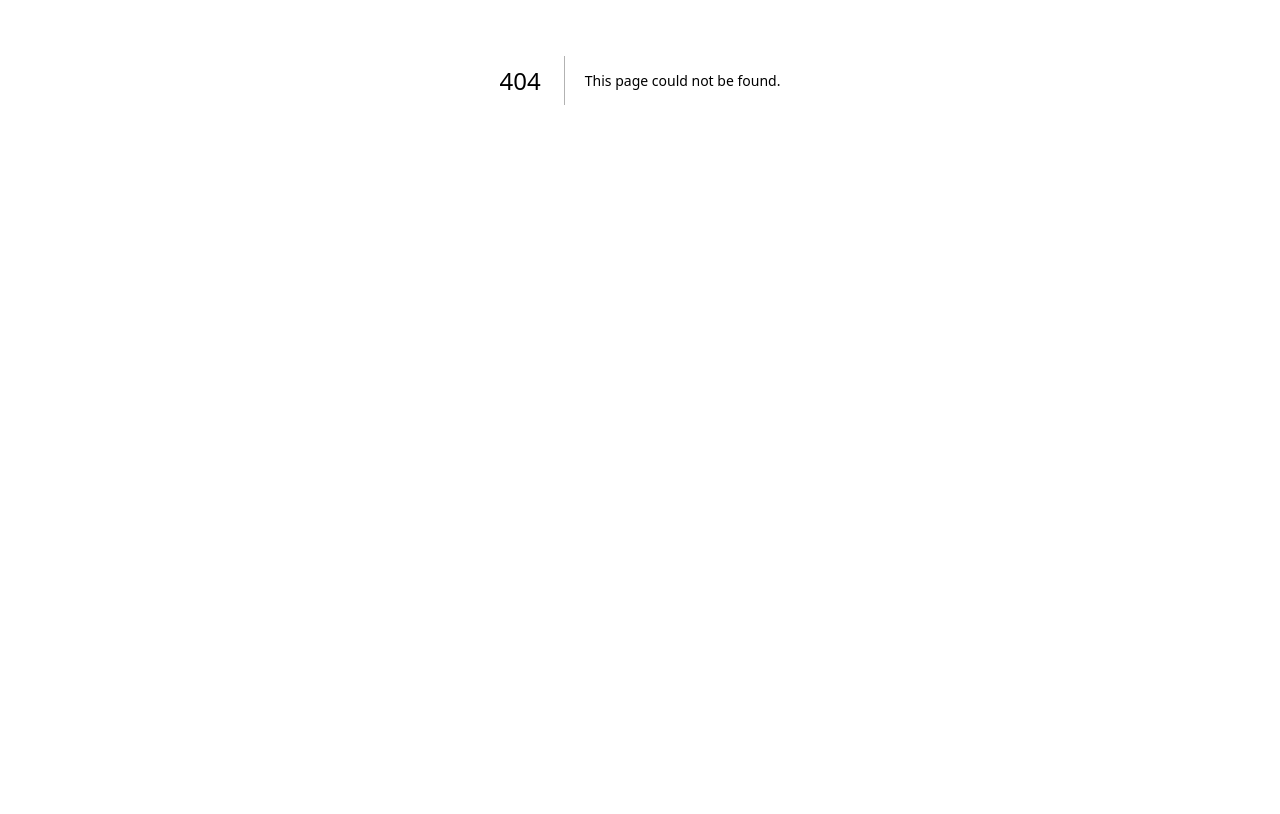
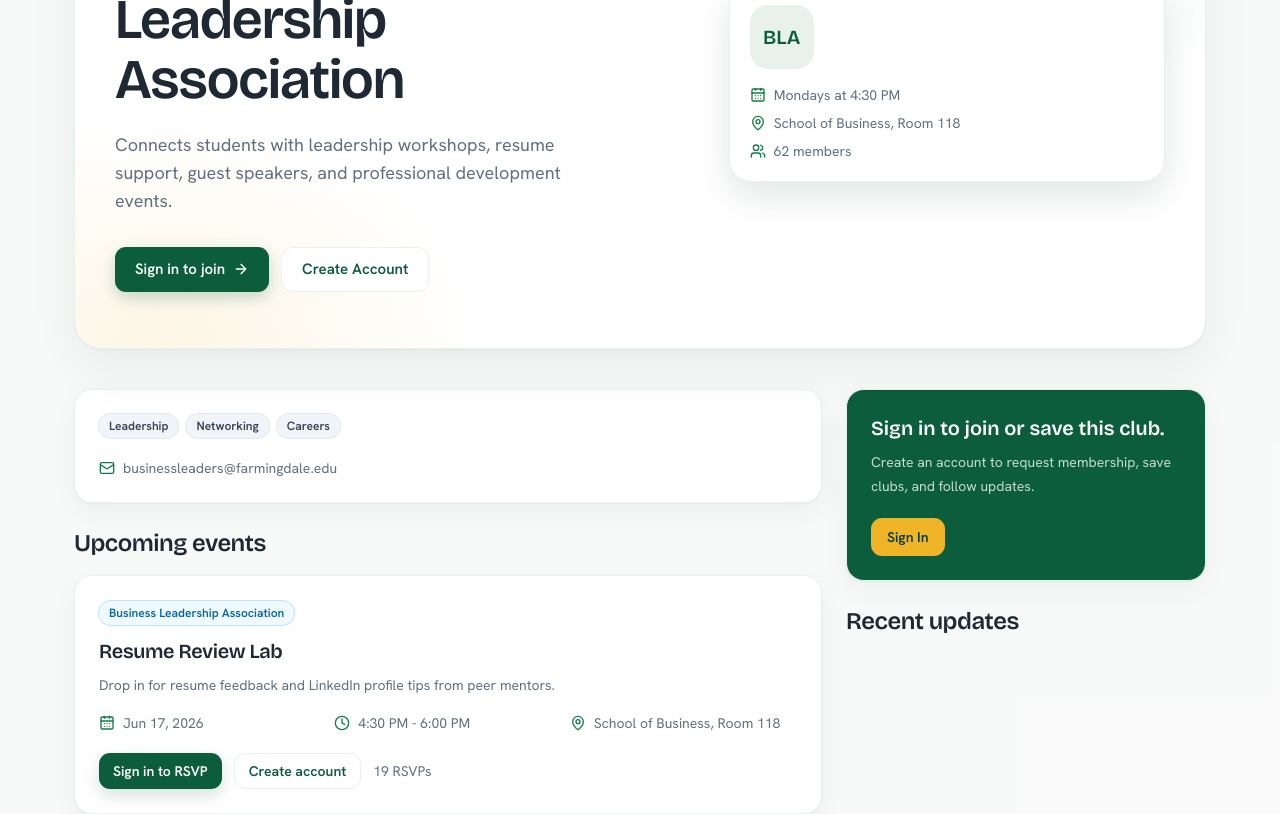
Before and after one commit to sambatrausmc/RamLink, a Next.js app: page /clubs/business-leaders in a window 1280 px wide. Before the commit this address had no page. Shown: the part 320-1134 px from the top of the page. Before the commit the page ends 800 px from the top, so only its background shows below. Built offline with nearby package versions, Linux system fonts and the light colour scheme.

Commit message:
Add public club profile page

```diff
--- /dev/null
+++ b/app/(public)/clubs/[clubId]/page.tsx
@@ -0,0 +1,188 @@
+// standard next.js routing and UI icons
+import Link from "next/link";
+import { notFound } from "next/navigation";
+import { ArrowRight, CalendarDays, Mail, MapPin, Users } from "lucide-react";
+
+// grabbing Sam's shared cards and UI primitives
+import { AnnouncementCard } from "@/components/cards/announcement-card";
+import { EventCard } from "@/components/cards/event-card";
+import { ResourceCard } from "@/components/cards/resource-card";
+import { PageHero } from "@/components/common/page-hero";
+import { Badge } from "@/components/ui/badge";
+import { Card, CardContent } from "@/components/ui/card";
+
+// pulling in our mock data helper functions
+import {
+    getAnnouncementsForClub,
+    getClubById,
+    getEventsForClub,
+    getResourcesForClub,
+} from "@/lib/mock-data";
+
+// this sets up the expected URL parameter for the dynamic route (e.g., /clubs/cs-club)
+type ClubProfilePageProps = {
+    params: Promise<{ clubId: string }>;
+};
+
+export default async function ClubProfilePage({ params }: ClubProfilePageProps) {
+    // grab the specific club ID from the URL
+    const { clubId } = await params;
+
+    // fetch the main club data
+    const club = getClubById(clubId);
+
+    // if someone types a random club name in the URL that doesn't exist, boot them to the 404 page
+    if (!club) {
+        notFound();
+    }
+
+    // fetch all the related content for this specific club
+    const clubEvents = getEventsForClub(club.id);
+    const clubAnnouncements = getAnnouncementsForClub(club.id);
+    const clubResources = getResourcesForClub(club.id);
+
+    return (
+        // main background wrapper
+        <div className="bg-brand-surface/70">
+            <div className="mx-auto w-full max-w-[1180px] space-y-10 px-5 py-12 md:px-6 md:py-16">
+
+                {/* huge hero section at the top detailing the club */}
+                <PageHero
+                    eyebrow={club.category}
+                    title={
+                        <>
+                            {club.name}
+                        </>
+                    }
+                    description={club.description}
+                    actions={
+                        <>
+                            {/* prompt unregistered users to log in if they want to join */}
+                            <Link
+                                href="/login"
+                                className="inline-flex items-center justify-center gap-2 rounded-[11px] bg-brand-forest px-5 py-3.5 text-[15px] font-semibold leading-none text-white shadow-[0_6px_16px_rgba(11,93,59,0.22)] transition hover:-translate-y-0.5 hover:bg-brand-forestDark"
+                            >
+                                Sign in to join
+                                <ArrowRight className="h-4 w-4" />
+                            </Link>
+                            <Link
+                                href="/register"
+                                className="inline-flex items-center justify-center rounded-[11px] border border-brand-mist bg-white px-5 py-3.5 text-[15px] font-semibold leading-none text-brand-forest transition hover:-translate-y-0.5 hover:border-brand-greenLight hover:bg-brand-surface"
+                            >
+                                Create Account
+                            </Link>
+                        </>
+                    }
+                    aside={
+                        // this side card displays all the quick logistical info for the club
+                        <div className="rounded-[22px] border border-brand-mist bg-white p-5 shadow-lift">
+                            <div className="grid h-16 w-16 place-items-center rounded-[18px] bg-brand-mist font-display text-xl font-semibold text-brand-forest">
+                                {club.shortName}
+                            </div>
+                            <div className="mt-4 space-y-2 text-sm text-brand-muted">
+                                <p className="flex items-center gap-2">
+                                    <CalendarDays className="h-4 w-4 text-brand-green" />
+                                    {club.meetingSchedule}
+                                </p>
+                                <p className="flex items-center gap-2">
+                                    <MapPin className="h-4 w-4 text-brand-green" />
+                                    {club.meetingLocation}
+                                </p>
+                                <p className="flex items-center gap-2">
+                                    <Users className="h-4 w-4 text-brand-green" />
+                                    {club.memberCount} members
+                                </p>
+                            </div>
+                        </div>
+                    }
+                />
+
+                {/* Main content grid:
+                  Splits the page into a wide left column for details and a narrower right column for announcements/CTAs.
+                */}
+                <section className="grid gap-6 xl:grid-cols-[1fr_360px]">
+
+                    {/* LEFT COLUMN */}
+                    <div className="space-y-6">
+
+                        {/* tags and contact email */}
+                        <Card>
+                            <CardContent>
+                                <div className="flex flex-wrap gap-2">
+                                    {club.tags.map((tag) => (
+                                        <Badge key={tag} tone="slate">
+                                            {tag}
+                                        </Badge>
+                                    ))}
+                                </div>
+                                <p className="mt-5 flex items-center gap-2 text-sm text-brand-muted">
+                                    <Mail className="h-4 w-4 text-brand-green" />
+                                    {club.contactEmail}
+                                </p>
+                            </CardContent>
+                        </Card>
+
+                        {/* upcoming events list */}
+                        <section className="space-y-4">
+                            <h2 className="font-display text-2xl font-semibold tracking-[-0.02em] text-brand-ink">Upcoming events</h2>
+                            {/* checks if they have events; if not, shows a friendly empty state message */}
+                            {clubEvents.length ? (
+                                clubEvents.map((event) => <EventCard key={event.id} event={event} actionMode="public" />)
+                            ) : (
+                                <Card>
+                                    <CardContent>
+                                        <p className="text-sm text-brand-muted">No upcoming events are listed yet.</p>
+                                    </CardContent>
+                                </Card>
+                            )}
+                        </section>
+
+                        {/* forms and resources list */}
+                        <section className="space-y-4">
+                            <h2 className="font-display text-2xl font-semibold tracking-[-0.02em] text-brand-ink">Forms and resources</h2>
+                            {/* same empty state logic here for resources */}
+                            {clubResources.length ? (
+                                clubResources.map((resource) => <ResourceCard key={resource.id} resource={resource} />)
+                            ) : (
+                                <Card>
+                                    <CardContent>
+                                        <p className="text-sm text-brand-muted">No resources are listed yet.</p>
+                                    </CardContent>
+                                </Card>
+                            )}
+                        </section>
+                    </div>
+
+                    {/* RIGHT COLUMN */}
+                    <aside className="space-y-6">
+
+                        {/* big green call-to-action box to encourage signups */}
+                        <Card className="bg-brand-forest text-white">
+                            <CardContent>
+                                <h2 className="font-display text-xl font-semibold">Sign in to join or save this club.</h2>
+                                <p className="mt-2 text-sm leading-6 text-brand-mist/85">
+                                    Create an account to request membership, save clubs, and follow updates.
+                                </p>
+                                <Link
+                                    href="/login"
+                                    className="mt-5 inline-flex items-center justify-center rounded-[11px] bg-brand-goldLight px-4 py-3 text-sm font-semibold leading-none text-brand-forestDark transition hover:-translate-y-0.5 hover:bg-brand-gold"
+                                >
+                                    Sign In
+                                </Link>
+                            </CardContent>
+                        </Card>
+
+                        {/* latest club announcements feed */}
+                        <section className="space-y-4">
+                            <h2 className="font-display text-2xl font-semibold tracking-[-0.02em] text-brand-ink">Recent updates</h2>
+                            {clubAnnouncements.map((announcement) => (
+                                <AnnouncementCard key={announcement.id} announcement={announcement} />
+                            ))}
+                        </section>
+                    </aside>
+
+                </section>
+            </div>
+        </div>
+    );
+}
```
